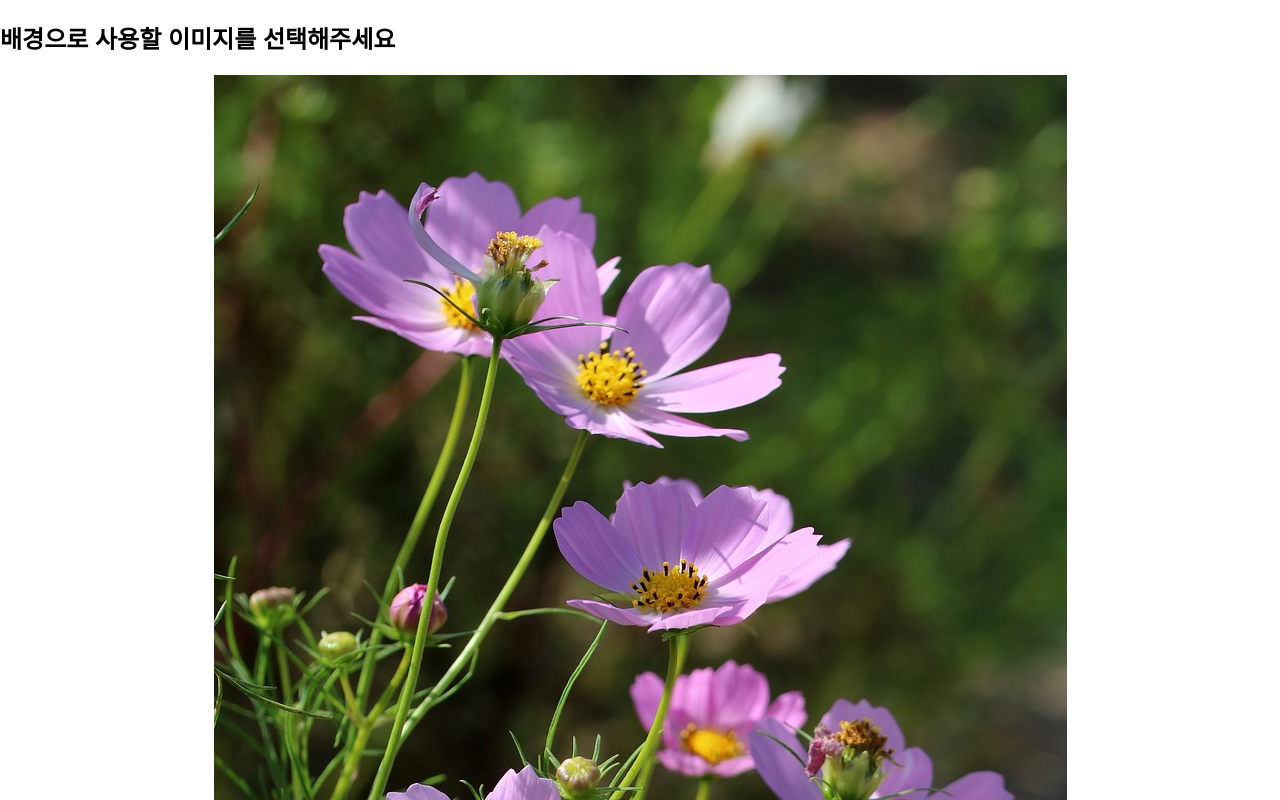
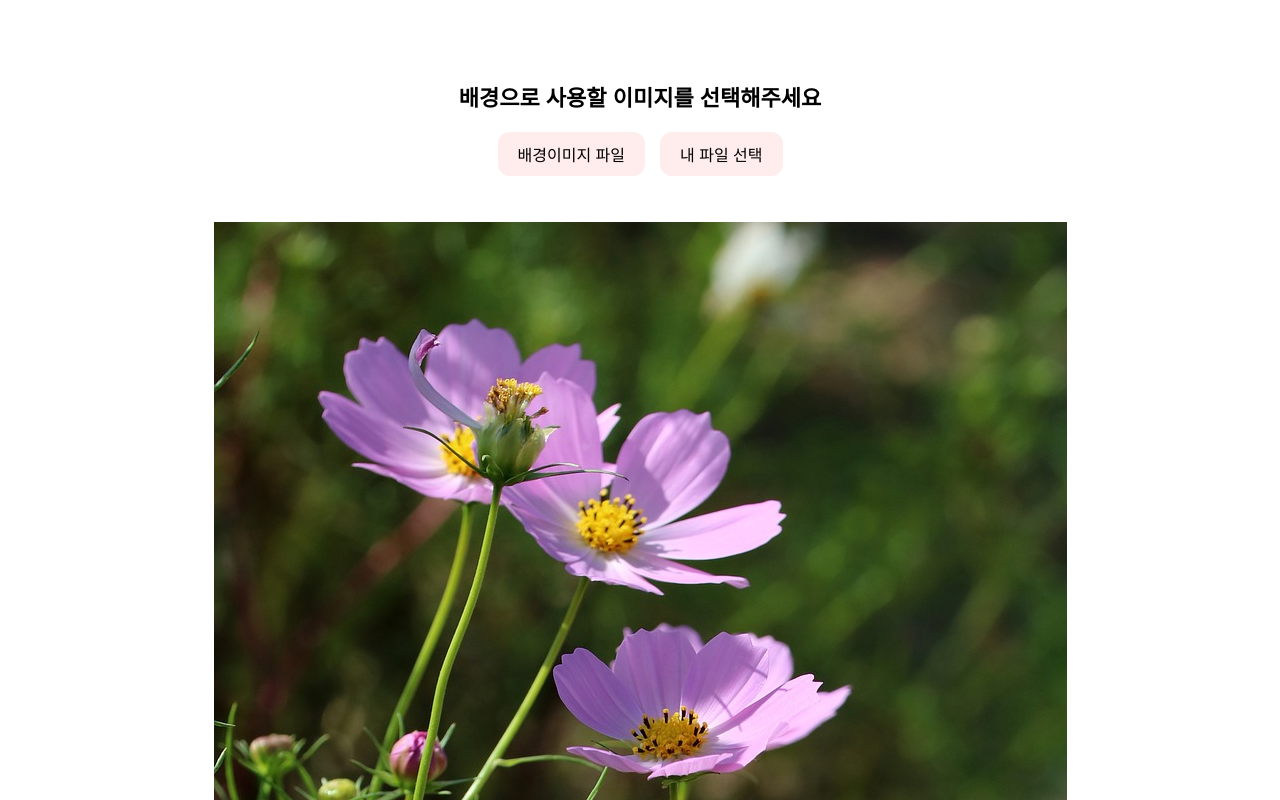
Before and after one commit to xeon-243859/ppongtok-app, a React (Vite) app: page /image/select in a window 1280 px wide. Shown: the top 800 px of the page. Built offline with nearby package versions, Linux system fonts and the light colour scheme.

Commit message:
🖼 ImageSelectPage 버튼 위치 및 UI 정중앙 배치 수정

```diff
--- a/src/pages/ImageSelectPage.css
+++ b/src/pages/ImageSelectPage.css
@@ -1,110 +1,58 @@
-.image-select-container {
-  max-width: 800px;   /* 💻 PC에서도 보기 좋게 */
-  min-width: 320px;
-  margin: 0 auto;     /* ✅ 가운데 정렬 */
-  padding: 40px 20px;
+.image-select-page {
   display: flex;
   flex-direction: column;
   align-items: center;
+  padding: 20px;
+  box-sizing: border-box;
+  min-height: 100vh;
+}
+
+.typing-text {
+  font-size: 22px;
+  margin-top: 60px; /* 너무 상단에 붙지 않도록 */
+  margin-bottom: 20px;
   text-align: center;
 }
 
-.image-select-title {
-  font-size: 1.3rem;
-  font-weight: bold;
-  color: #333;
+/* 이미지 선택 버튼 추가 */
+.image-buttons {
+  display: flex;
+  gap: 15px;
+  margin-bottom: 30px;
+}
+
+.image-buttons button {
+  padding: 10px 20px;
+  font-size: 16px;
+  border: none;
+  background-color: #ffecec;
+  border-radius: 12px;
+  cursor: pointer;
+}
+
+.image-grid {
+  display: grid;
+  grid-template-columns: repeat(2, 1fr);
+  gap: 15px;
   margin-bottom: 20px;
 }
 
-.file-button-group {
+.preview-box {
   display: flex;
-  gap: 12px;
-  margin-bottom: 20px;
-  justify-content: center;
+  gap: 10px;
+  margin-bottom: 30px;
 }
 
-.file-button-group button,
-.button-group button {
-  padding: 0.8rem 2rem;
-  font-size: 1.1rem;
-  border-radius: 20px;
-  margin: 0 0.5rem;
-}
-
-.file-button-group button:hover {
-  background-color: #ff9e9e;
-}
-
-.image-slots {
-  display: flex;
-  flex-wrap: wrap;
-  justify-content: center;
-  gap: 15px;
-  margin: 20px 0;
-}
-
-.image-slot {
-  position: relative;
+.preview-slot img {
   width: 80px;
   height: 80px;
-  border: 1px dashed #ccc;
-  background-color: #fdfdfd;
-  overflow: hidden;
+  object-fit: cover;
+  border-radius: 8px;
 }
-
-.image-slot img {
-  width: 100%;
-  height: 100%;
-  object-fit: cover;
-  display: block;
-}
-
-.image-slot button {
-  position: absolute;
-  bottom: 4px;
-  right: 6px;
-  background: none;
-  border: none;
-  color: #333;
-  font-size: 14px;
-  font-weight: bold;
-  cursor: pointer;
-}
-
 
 .button-group {
   display: flex;
+  gap: 30px;
   justify-content: center;
-  align-items: center;
-  gap: 1.5rem;
-  margin-top: 2rem;
+  margin-bottom: 40px;
 }
-
-
-.button-group button {
-  padding: 0.8rem 2rem;
-  font-size: 1.1rem;
-  background-color: #ffc8c8;
-  border: none;
-  border-radius: 20px;
-  font-weight: bold;
-  cursor: pointer;
-  transition: background-color 0.3s;
-}
-
-.button-group button:hover {
-  background-color: #ffaaaa;
-}
-
-.image-overlay-text {
-  position: absolute;
-  top: 50%;
-  left: 50%;
-  transform: translate(-50%, -50%);
-  font-size: 12px;
-  color: white;
-  background: rgba(0, 0, 0, 0.5);
-  padding: 2px 6px;
-  border-radius: 4px;
-  z-index: 2;
-}
--- a/src/pages/ImageSelectPage.jsx
+++ b/src/pages/ImageSelectPage.jsx
@@ -45,6 +45,10 @@ const ImageSelectPage = () => {
   return (
     <div className="image-select-page">
       <h2 className="typing-text">배경으로 사용할 이미지를 선택해주세요</h2>
+      <div className="image-buttons">
+      <button onClick={() => alert("🔧 추후 구현 예정")}>배경이미지 파일</button>
+      <button onClick={() => alert("🔧 추후 구현 예정")}>내 파일 선택</button>
+     </div>
 
       <div className="image-grid">
         {images.map((image) => (
```
